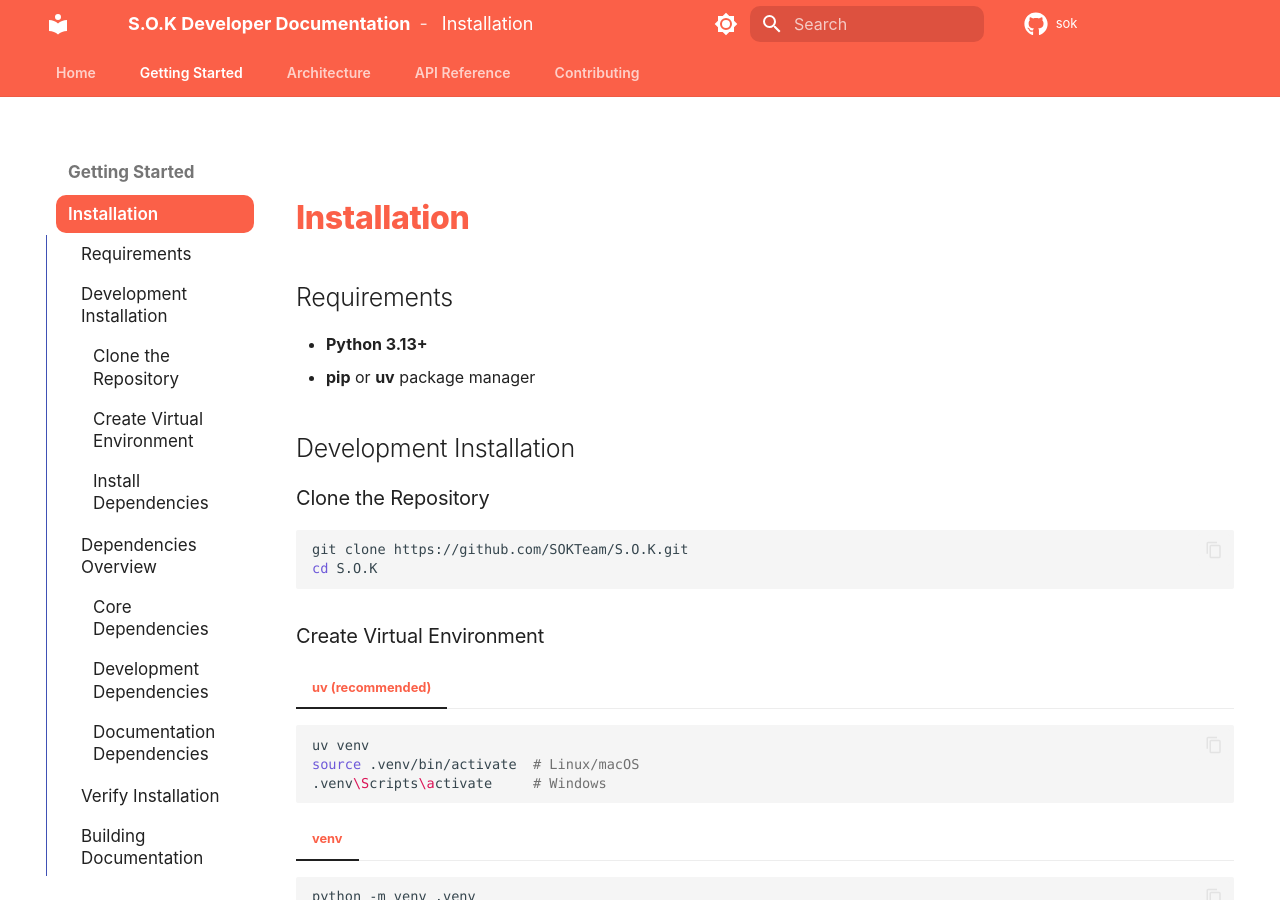
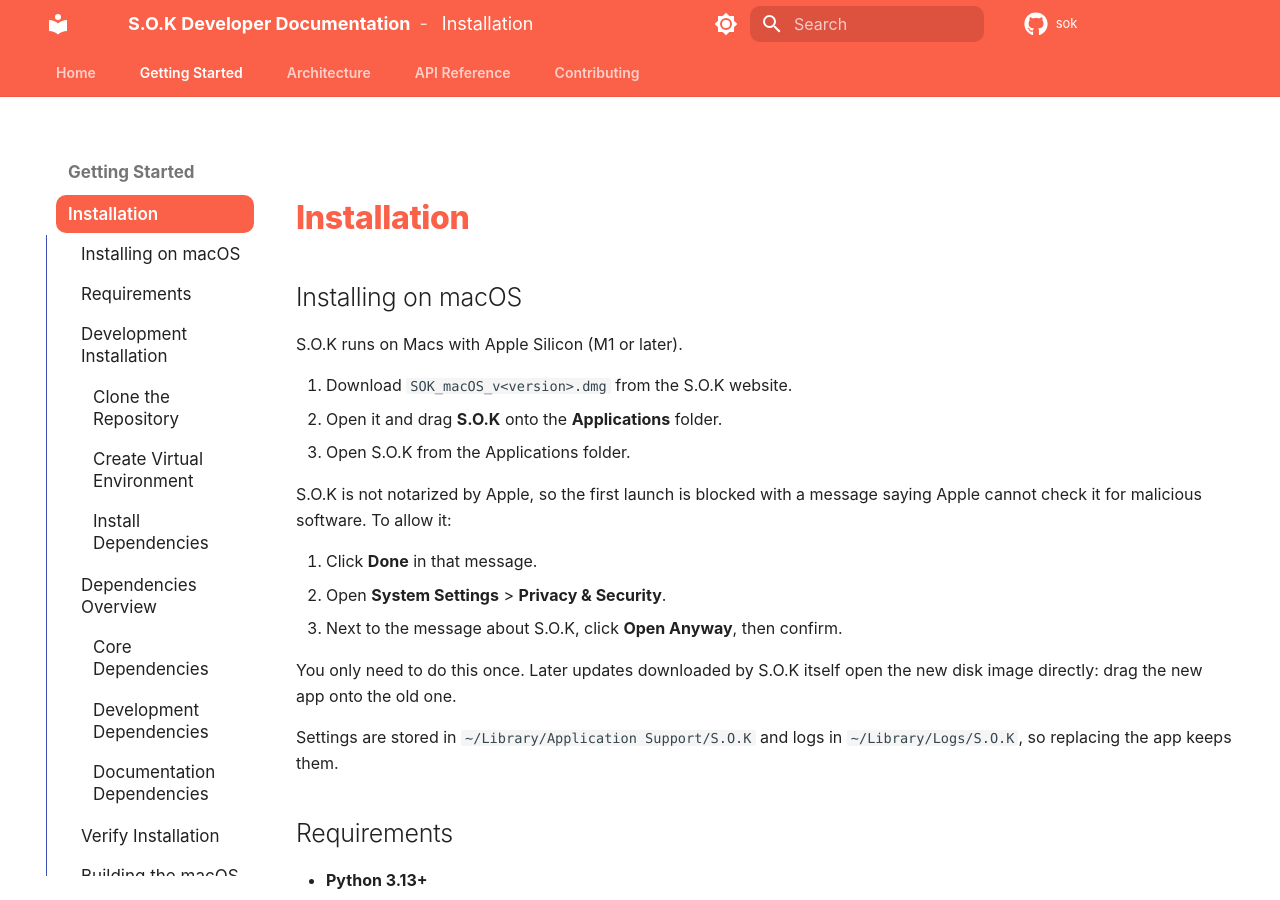
Before and after one commit to SOKTeam/S.O.K, an MkDocs documentation site: the page built from docs/getting-started/installation.md, in a window 1280 px wide and 900 px high. Built offline with MkDocs 1.6.1 and Material for MkDocs 9.7.7, drawn with Linux system fonts in a browser that asks for light colours; comment, search, counter and statistics services are not loaded; some of the changed text lies outside the part shown.

Commit message:
docs: explain how to install and build the macOS app
Covers opening the non-notarized app the first time through Privacy &
Security, where settings and logs are stored, and the macOS build.

````diff
--- a/docs/getting-started/installation.md
+++ b/docs/getting-started/installation.md
@@ -1,4 +1,25 @@
 # Installation
+
+## Installing on macOS
+
+S.O.K runs on Macs with Apple Silicon (M1 or later).
+
+1. Download `SOK_macOS_v<version>.dmg` from the S.O.K website.
+2. Open it and drag **S.O.K** onto the **Applications** folder.
+3. Open S.O.K from the Applications folder.
+
+S.O.K is not notarized by Apple, so the first launch is blocked with a
+message saying Apple cannot check it for malicious software. To allow it:
+
+1. Click **Done** in that message.
+2. Open **System Settings** > **Privacy & Security**.
+3. Next to the message about S.O.K, click **Open Anyway**, then confirm.
+
+You only need to do this once. Later updates downloaded by S.O.K itself
+open the new disk image directly: drag the new app onto the old one.
+
+Settings are stored in `~/Library/Application Support/S.O.K` and logs in
+`~/Library/Logs/S.O.K`, so replacing the app keeps them.
 
 ## Requirements
 
@@ -84,6 +105,18 @@
 python -c "import sok; print(sok.__version__)"
 ```
 
+## Building the macOS App
+
+On a Mac with Apple Silicon:
+
+```bash
+python scripts/build_sok.py
+```
+
+The script compiles S.O.K with Nuitka into `dist/S.O.K.app` (ad-hoc
+signed, as there is no Apple Developer ID) and packages it into
+`dist/SOK_macOS_v<version>.dmg`.
+
 ## Building Documentation
 
 ```bash
````
